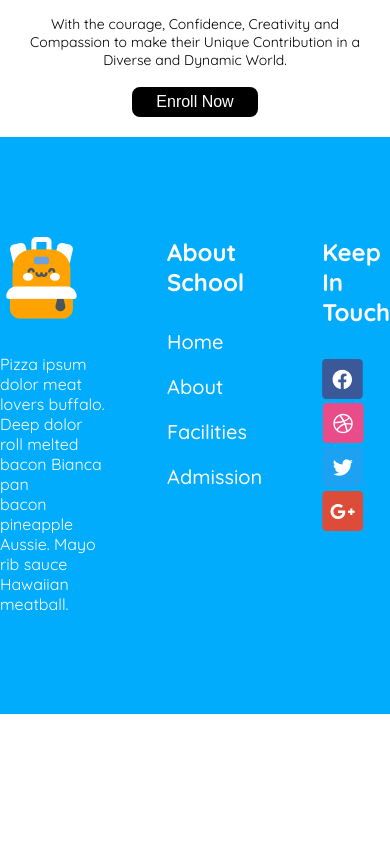
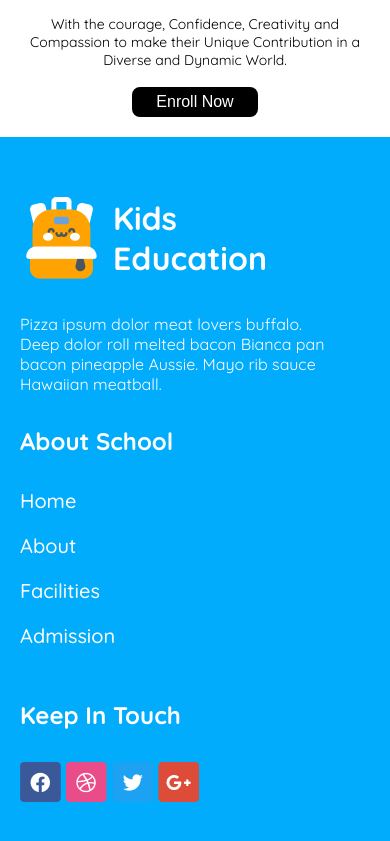
Before and after one commit to thuaba22/kids-school, a plain HTML site: page index.html in a window 390 px wide. Shown: the part 683-1524 px from the top of the page. Before the commit the page ends 1397 px from the top, so only its background shows below. Drawn offline with Linux system fonts and the light colour scheme.

Commit message:
created footer responsive

```diff
--- a/index.html
+++ b/index.html
@@ -58,7 +58,7 @@
         <div class="footer-grid-one">
           <div class="footer-logo-container">
             <img class="logo-img" src="./assets/footer_logo.png" alt="" />
-            <h3 class="logo-name">Kids Education</h3>
+            <h3 class="footer-logo-name">Kids Education</h3>
           </div>
           <div class="logo-des">
             Pizza ipsum dolor meat lovers buffalo. <br />
--- a/styles/index.css
+++ b/styles/index.css
@@ -5,6 +5,9 @@
   font-optical-sizing: auto;
   font-weight: 400px;
   font-style: normal;
+}
+* {
+  box-sizing: border-box;
 }
 
 /* shared style */
@@ -137,6 +140,11 @@ header,
   max-width: 300px;
   margin-bottom: 35px;
 }
+.footer-logo-name {
+  font-weight: bold;
+  font-size: 32px;
+  margin: 0px;
+}
 .logo-des {
   max-width: 400px;
   margin: 0px;
@@ -183,10 +191,11 @@ header,
     border-bottom: 1px solid orange;
   }
   /* banner responsiveness */
+
   .banner {
     max-width: 100%;
-    padding: 20px 0px;
-    margin: 0 18px;
+    padding: 20px 18px;
+    margin: 0 auto;
     flex-direction: column-reverse;
     justify-content: center;
     gap: 20px;
@@ -220,11 +229,21 @@ header,
   }
 
   .banner-img-container {
+    max-width: 100%;
     padding: 10px;
   }
 
   .banner-image {
+    width: 100%;
+  }
+
+  /* footer responsiveness */
+  .footer-container {
     max-width: 100%;
-    height: auto;
+    margin: 0;
+    padding: 60px 20px;
+
+    flex-direction: column;
+    gap: 32px;
   }
 }
```
